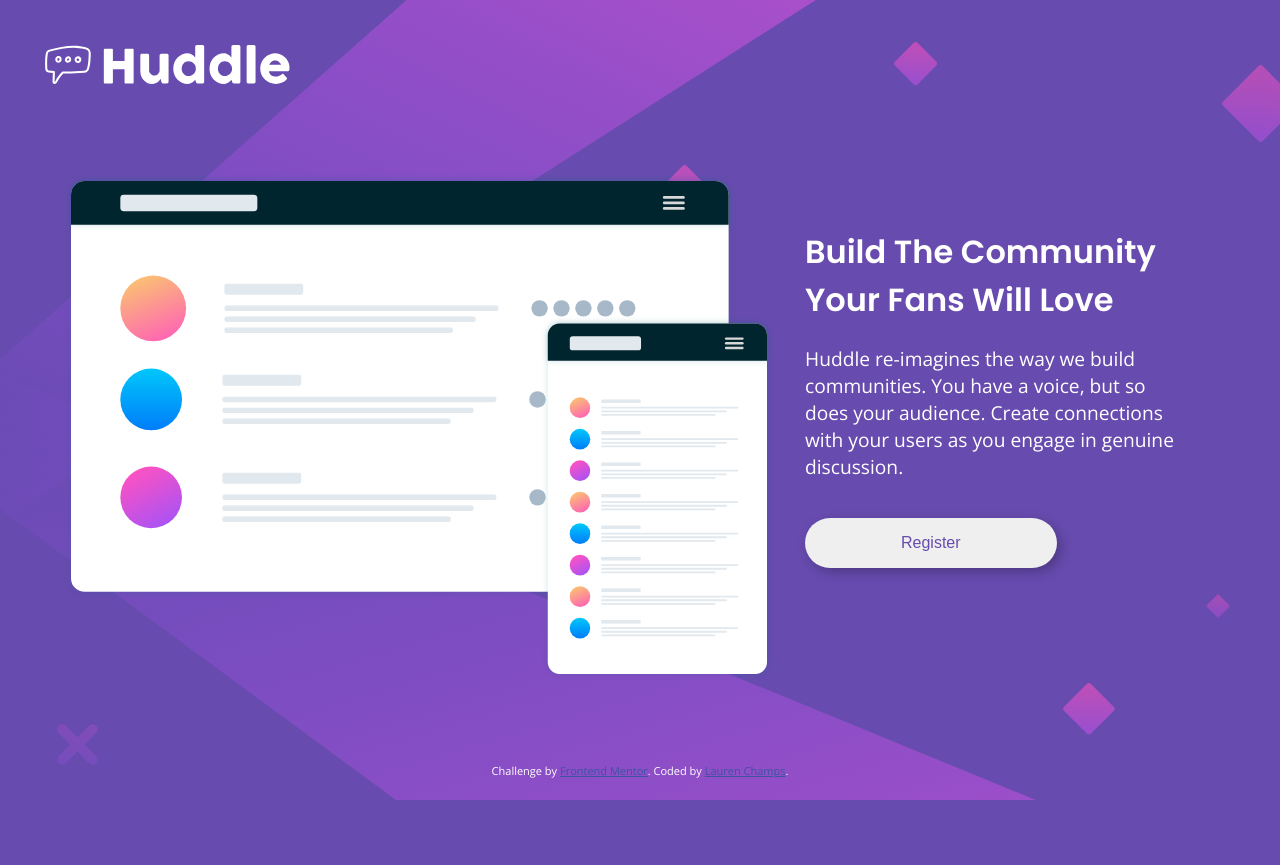
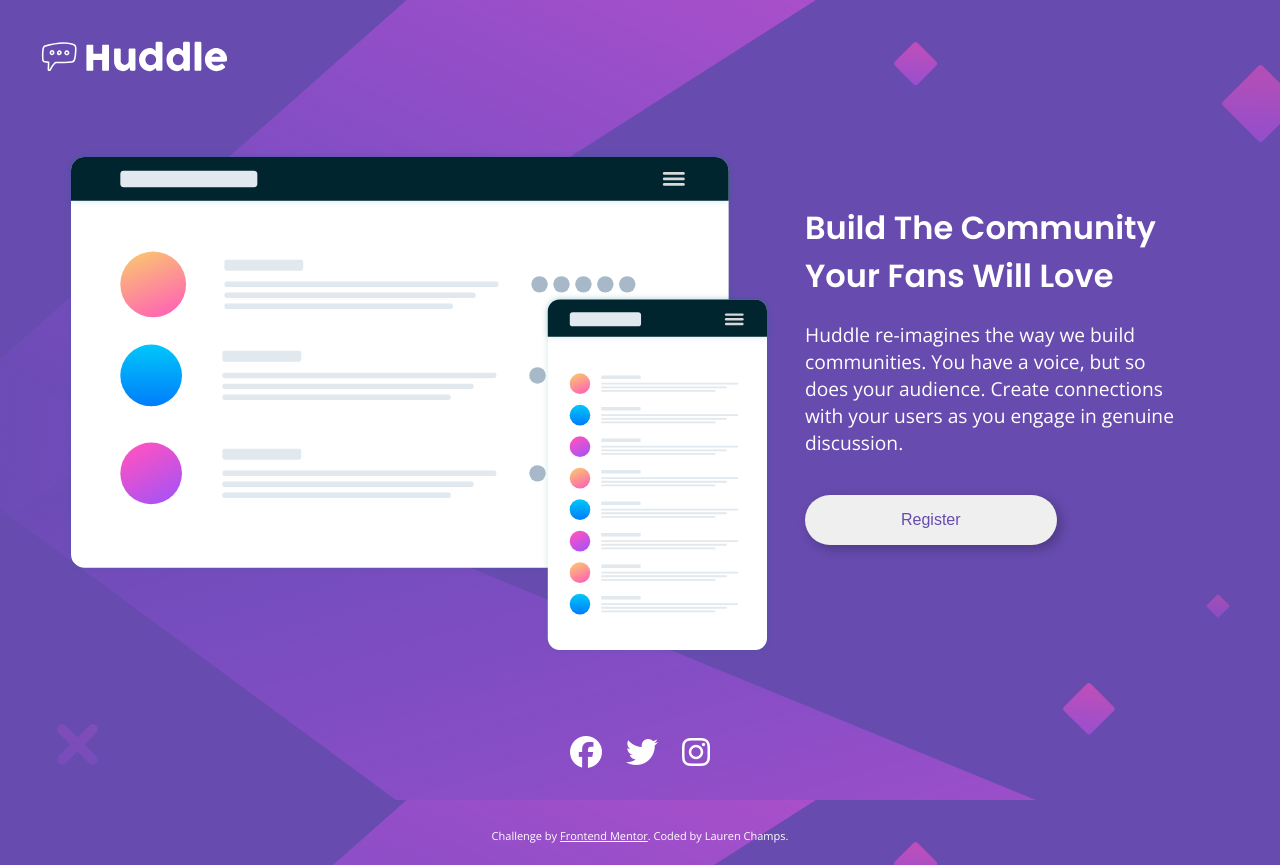
Before and after one commit to laurenchamps/fem-huddle-landing-pg, a plain HTML site: page index.html in a window 1280 px wide. Before the commit the page ends 800 px from the top, so only its background shows below. Drawn offline with nearby package versions, Linux system fonts and the light colour scheme.

Commit message:
Add social icons and fix attribution.

```diff
--- a/index.html
+++ b/index.html
@@ -10,17 +10,13 @@
 
   <link href="https://fonts.googleapis.com/css2?family=Open+Sans&family=Poppins:wght@400;600&display=swap" rel="stylesheet">
 
+  <script src="https://kit.fontawesome.com/01b2390a4f.js" crossorigin="anonymous"></script>
+
   <title>Frontend Mentor | Huddle landing page with single introductory section</title>
-
-  <!-- Feel free to remove these styles or customise in your own stylesheet 👍 -->
-  <style>
-    .attribution { font-size: 11px; text-align: center; }
-    .attribution a { color: hsl(228, 45%, 44%); }
-  </style>
 </head>
 <body>
     <header>
-        <img src="img/logo.svg" class="logo">
+        <img src="img/logo.svg" class="logo" width="200px">
     </header>
     <main>
         <img src="img/illustration-mockups.svg" alt="" class="img-main">
@@ -33,12 +29,18 @@
         <button>Register</button>
         </div>
     </main>
+    <section>
+        <div class="social-icons">
+            <i class="fa-brands fa-facebook fa-2xl" style="color: #ffffff;"></i>
+            <i class="fa-brands fa-twitter fa-2xl" style="color: #ffffff;"></i>
+            <i class="fa-brands fa-instagram fa-2xl" style="color: #ffffff;"></i>
+        </div>
+    </section>
 
-  <footer>
-    <p class="attribution">
-      Challenge by <a href="https://www.frontendmentor.io?ref=challenge" target="_blank">Frontend Mentor</a>.
-      Coded by <a href="#">Lauren Champs</a>.
-    </p>
-  </footer>
+    <footer>
+        <div class="footer-container">
+            <p class="attribution">Challenge by <a href="https://www.frontendmentor.io?ref=challenge" target="blank">Frontend Mentor</a>. Coded by Lauren Champs.</p>
+        </div>
+    </footer>
 </body>
 </html>
--- a/style.css
+++ b/style.css
@@ -14,6 +14,10 @@ body {
     display: flex;
     flex-direction: column;
     justify-content: space-between;
+}
+
+.logo {
+    max-width: 10px;
 }
 
 main {
@@ -61,7 +65,31 @@ button {
     box-shadow: 0.25em 0.25em 0.75em rgba(0,0,0,.25);
 }
 
-@media (min-width: 900px) {
+.attribution {
+    font-size: 11px;
+    text-align: center;
+}
+
+.attribution a {
+    color: #ffffff;
+}
+
+footer {
+    text-align: center;
+}
+
+.social-icons {
+    display: flex;
+    gap: 1.5em;
+    justify-content: center;
+}
+
+section {
+    padding-top: 2em;
+    padding-bottom: 4em;
+}
+
+@media (min-width: 1000px) {
     body {
         background-image: url("img/bg-desktop.svg");
         background-size: cover;
```
